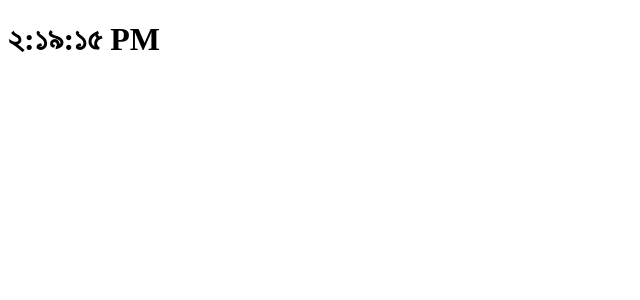
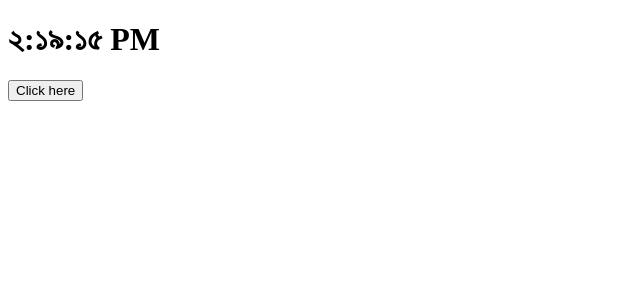
Before and after one commit to shahajalalweb/JS-React-learn, a React (Create React App) app: page / in a window 1280 px wide. Shown: the top 300 px of the page, without its empty margins (0-640 px from the left). Built offline with nearby package versions, Linux system fonts and the light colour scheme.

Commit message:
clock button add

```diff
--- a/src/App.js
+++ b/src/App.js
@@ -3,7 +3,7 @@
 function App() {
   return (
   <div>
-    <Clock locale="bn-BD"/>
+    <Clock />
   </div>
   );
 }
--- /dev/null
+++ b/src/component/button.js
@@ -0,0 +1,24 @@
+import React from 'react';
+
+class Button extends React.Component {
+    shouldComponentUpdate(nextProps) {
+        const { change: currentChange, locale: currentLocale } = this.props;
+        const { change: nextChange, locale: nextLocale } = nextProps;
+        if (currentChange === nextChange && nextLocale === currentLocale) {
+            return false;
+        }
+        return true;
+    }
+
+    render() {
+        console.log('button componenet rendered');
+        const { change, locale } = this.props;
+        return (
+            <button type="button" onClick={() => change(locale)}>
+                Click here
+            </button>
+        );
+    }
+}
+
+export default Button;
--- a/src/component/clock.js
+++ b/src/component/clock.js
@@ -1,7 +1,8 @@
 import React from 'react';
+import Button from './button';
 
 class Clock extends React.Component {
-    state = { date: new Date() };
+    state = { date: new Date(), locale: 'bn-BD' };
 
     componentDidMount() {
         this.clockTimer = setInterval(() => this.tick(), 1000);
@@ -11,18 +12,30 @@
         clearInterval(this.clockTimer);
     }
 
+    handleClick = (locale) => {
+        this.setState({
+            locale,
+        });
+    };
+
     tick() {
         this.setState({
             date: new Date(),
         });
     }
-    render(){
-        const { date } = this.state;
-        const { locale } = this.props;
-        return(
-            <h1 className='heading'>
-                <span className='text'>{date.toLocaleTimeString(locale)}</span>
-            </h1>
+
+    render() {
+        console.log('clock component rendered');
+        const { date, locale } = this.state;
+        return (
+            <div>
+                <h1 className="heading">
+                    <span className="text">{date.toLocaleTimeString(locale)}</span>
+                </h1>
+                <Button change={this.handleClick} locale="en-US">
+                Click here
+                </Button>
+            </div>
         );
     }
 }
```
